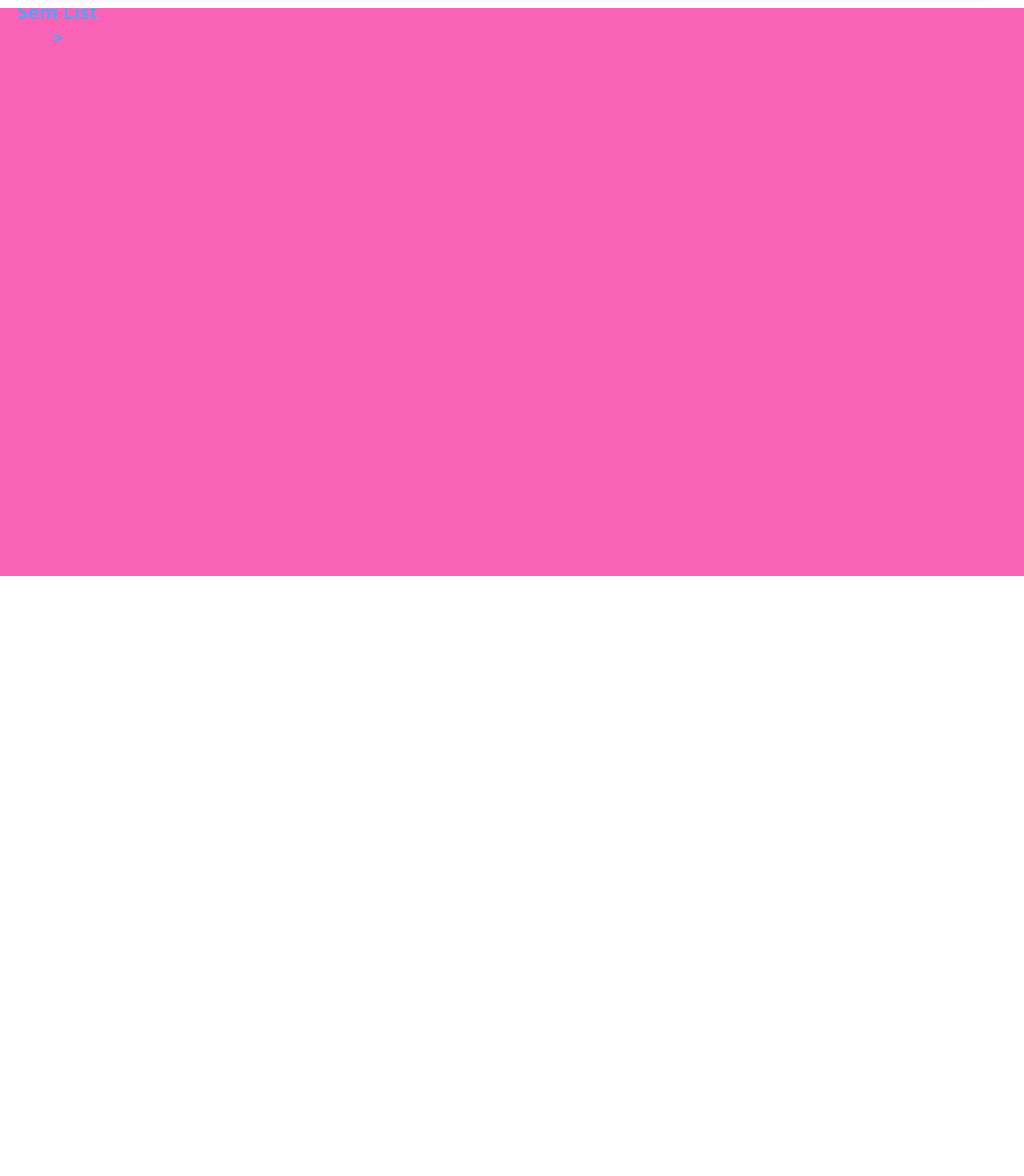
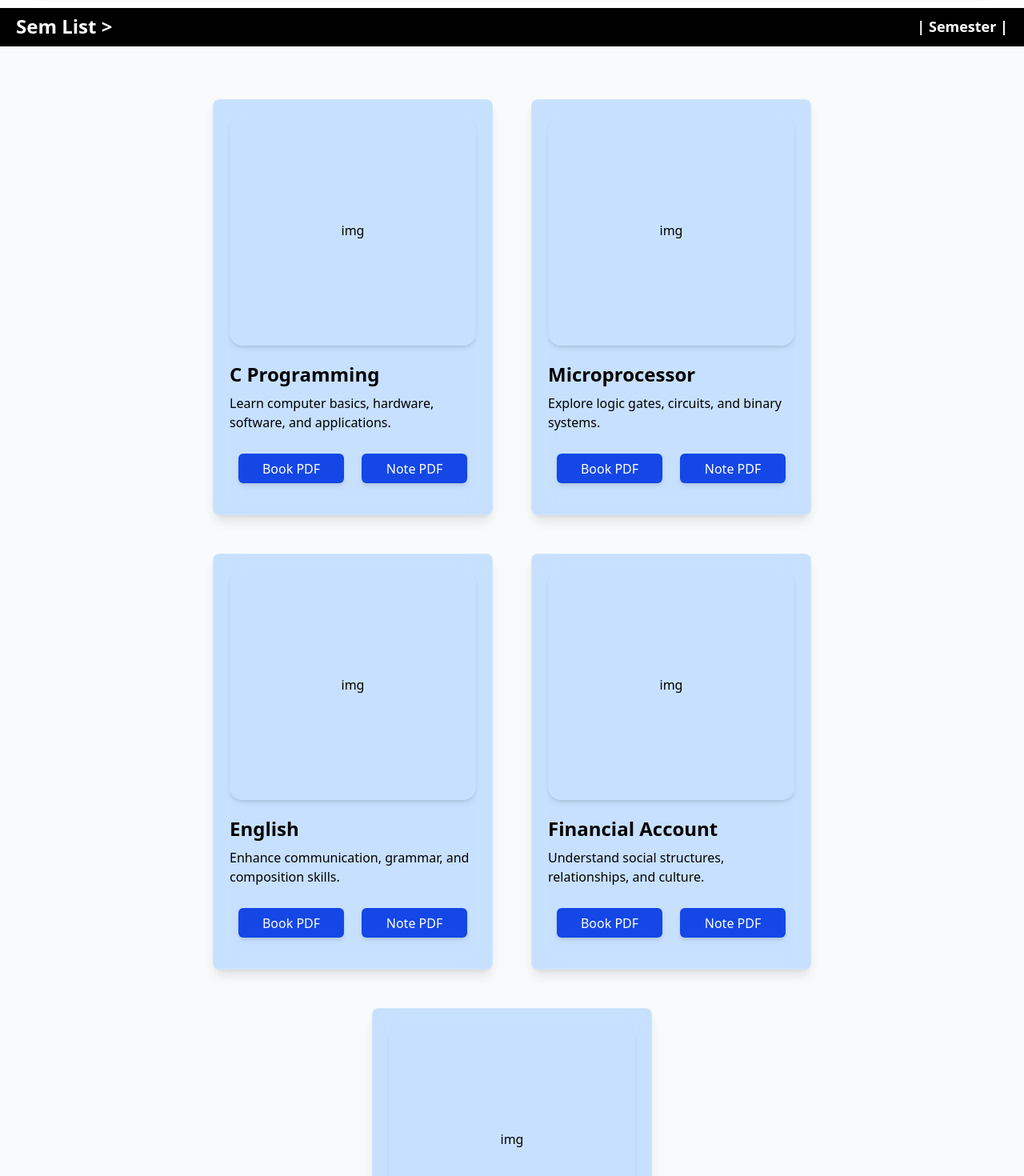
Before and after one commit to SharwanKunwar/BCA-Aspirant-Hub-0.1, a React (Vite) app in the folder BCA-Aspirant-Hub/: page /notes/sem02 in a window 1280 px wide. Shown: the part 80-1550 px from the top of the page at 80% size. Before the commit the page ends 800 px from the top, so only its background shows below. Built offline with nearby package versions, Linux system fonts and the light colour scheme.

Commit message:
updated notes section

```diff
--- a/BCA-Aspirant-Hub/src/Components/About.jsx
+++ b/BCA-Aspirant-Hub/src/Components/About.jsx
@@ -41,7 +41,7 @@ function About() {
           id="about-outer"
           ref={aboutRef}
           className="bg-white/30 backdrop-blur-md shadow-lg w-[98%] h-[98%] rounded-lg">
-            <img className="w-[100%] h-[100%] object-cover object-top" src="/IntroImages/girlbg.png" alt="" />
+            <img className="w-[100%] h-[100%] object-cover object-top" src="/IntroImages/girl01.png" alt="" />
           </div>
         </motion.div>
       </motion.div>
--- a/BCA-Aspirant-Hub/src/Components/AnimatedIntro.jsx
+++ b/BCA-Aspirant-Hub/src/Components/AnimatedIntro.jsx
@@ -157,7 +157,7 @@ if (svgElement) {
               </div>
               <img
                 className="absolute character sm:h-[90%] -bottom-[150%] left-1/2 top-1/2.5 -translate-x-1/2  scale-[2] rotate-[-20deg]"
-                src="/IntroImages/girlbg.png"
+                src="/IntroImages/girl01.png"
                 alt=""
               />
             </div>
--- a/BCA-Aspirant-Hub/src/Components/Card.jsx
+++ b/BCA-Aspirant-Hub/src/Components/Card.jsx
@@ -3,16 +3,16 @@ import React from 'react'
 function Card(props) {
   return (
     <>
-        <div className='bg-blue-400/30 backdrop-blur-lg border border-white/20 w-[350px] h-[600px] rounded-lg shadow-lg p-5 flex flex-col gap-5'>
+        <div className='bg-blue-400/30 backdrop-blur-lg border border-white/20 w-[350px] h-[520px] rounded-lg shadow-lg p-5 sm:m-1 m-5 flex flex-col gap-5'>
 
-            <div className='bg-red-400 w-full h-[65%] rounded-2xl shadow-md'>img</div>
+            <div className=' w-full h-[60%] rounded-2xl shadow-md flex justify-center items-center'>img</div>
             <div className=' w-full h-[20%] flex flex-col gap-2'>
                 <h1 className='text-2xl font-bold'>{props.title}</h1>
                 <p>{props.des}</p>
             </div>
-            <div className=' w-full h-[10%] flex justify-around items-center'>
-                <button className='bg-black text-white w-6/13 h-[75%] sm:w-6/14 sm:h-[70%] rounded-md'>Book PDF</button>
-                <button className='bg-black text-white w-6/13 h-[75%] sm:w-6/14 sm:h-[70%] rounded-md'>Note PDF</button>
+            <div className=' w-full h-[8%] flex justify-around items-start'>
+                <button className='bg-blue-700 text-white w-6/14 h-full sm:w-6/14 sm:h-[95%] rounded-md shadow-md'>Book PDF</button>
+                <button className='bg-blue-700 text-white w-6/14 h-full sm:w-6/14 sm:h-[95%] rounded-md shadow-md'>Note PDF</button>
             </div>
         </div>
     </>
--- a/BCA-Aspirant-Hub/src/Components/CardSemister.jsx
+++ b/BCA-Aspirant-Hub/src/Components/CardSemister.jsx
@@ -1,13 +1,15 @@
-import React from 'react';
-import { Link } from 'react-router-dom';
+import React from "react";
+import { Link } from "react-router-dom";
 
-function CardSemister({ sem, target }) {
+function CardSemister({ sem, target, onSelect }) {
   return (
-    <div className='bg-blue-400/30 text-black backdrop-blur-lg border border-white/20 w-[350px] h-[150px] flex justify-center items-center flex-col gap-5 rounded-lg'>
-      <h1 className='font-bold text-2xl'>{sem}</h1>
-      {/* Correct path to navigate to sem01 or sem02 */}
+    <div
+      className="bg-blue-400 text-black backdrop-blur-lg border border-white/30 w-[300px] h-[150px] flex justify-center items-center flex-col gap-5 rounded-lg"
+      onClick={() => onSelect(sem)} // Pass the semester name to the parent
+    >
+      <h1 className="font-bold text-2xl">{sem}</h1>
       <Link to={`/notes/${target}`}>
-        <button className='bg-blue-400 p-2 text-white w-[300px] h-[40px] rounded-3xl hover:bg-black hover:text-white transition-all hover:shadow-md translate-0.5'>
+        <button className="bg-purple-700 p-2 text-white w-[200px] h-[40px] rounded-lg hover:bg-black hover:text-white transition-all hover:shadow-md">
           Explore
         </button>
       </Link>
--- a/BCA-Aspirant-Hub/src/Home/Notes.jsx
+++ b/BCA-Aspirant-Hub/src/Home/Notes.jsx
@@ -3,35 +3,47 @@ import CardSemister from "../Components/CardSemister";
 import { Outlet } from "react-router";
 import { ChevronRight, ChevronLeft } from "lucide-react";
 
+const SEMESTERS = [
+  { sem: "First Semester", target: "sem01" },
+  { sem: "Second Semester", target: "sem02" },
+];
+
 function Notes() {
   const [isOpen, setIsOpen] = useState(false);
+  const [selectedSem, setSelectedSem] = useState("| Semester |"); // Default to "First Semester"
 
   const toggleSidebar = () => {
     setIsOpen(!isOpen);
+  };
+
+  const handleSemSelect = (sem) => {
+    setSelectedSem(sem);
   };
 
   return (
     <>
       {/* Toggle Button */}
       <button
-        className=" text-blue-400 w-[120px] h-[45px] flex justify-center items-center fixed top-22 left-3 z-20 rounded-md text-2xl font-bold"
+        className="text-white bg-black w-full sm:h-[50px] h-[50px] flex justify-between pl-5 pr-5 items-center fixed sm:top-22 top-20 z-20 text-2xl font-bold"
         onClick={toggleSidebar}
       >
         {isOpen ? "Sem List <" : "Sem List >"}
+        <p className="text-[18px]">{selectedSem}</p>
       </button>
 
       {/* Sidebar */}
       <div
-        className={`bg-gray-50 backdrop-blur-lg border border-white/20 w-[400px] h-screen overflow-y-scroll pt-20 flex flex-col items-center gap-10 fixed top-0 left-0 z-10 transition-transform duration-300 ${
+        className={`bg-gray-50/30 backdrop-blur-lg border border-white/20 w-full h-screen overflow-y-scroll pt-20 flex flex-wrap flex-col items-center gap-10 fixed top-0 left-0 z-10 transition-transform duration-300 ${
           isOpen ? "translate-x-0" : "-translate-x-full"
         }`}
       >
-        <div className="bg-black text-white w-full h-[60px] flex justify-end items-center px-4">
+        <div className="text-white w-full h-[60px] flex justify-end items-center px-2 z-55">
           <h1 className="text-2xl">Semester List</h1>
         </div>
 
-        <CardSemister sem="First Semester" target="sem01" />
-        <CardSemister sem="Second Semester" target="sem02" />
+        {SEMESTERS.map(({ sem, target }) => (
+          <CardSemister key={target} sem={sem} target={target} onSelect={handleSemSelect} />
+        ))}
       </div>
 
       {/* Main Content */}
--- a/BCA-Aspirant-Hub/src/SemComponents/Sem01.jsx
+++ b/BCA-Aspirant-Hub/src/SemComponents/Sem01.jsx
@@ -4,12 +4,12 @@ import Card from '../Components/Card'
 function Sem01() {
   return (
     <div className='bg-gray-50 w-screen flex justify-center flex-wrap gap-10 pt-35 sm:p-50'>
-      <Card title={"cfa"} des={"this is cfa note and book"}/>
-      <Card title={"cfa"} des={"this is cfa note and book"}/>
-      <Card title={"cfa"} des={"this is cfa note and book"}/>
-      <Card title={"cfa"} des={"this is cfa note and book"}/>
-      <Card title={"cfa"} des={"this is cfa note and book"}/>
-      <Card title={"cfa"} des={"this is cfa note and book"}/>
+      <Card title={"CFA"} des={"Learn computer basics, hardware, software, and applications."}/>
+      <Card title={"Digital Logic"} des={"Explore logic gates, circuits, and binary systems."}/>
+      <Card title={"English"} des={"Enhance communication, grammar, and composition skills."}/>
+      <Card title={"Sociology"} des={"Understand social structures, relationships, and culture."}/>
+      <Card title={"Math"} des={"Master matrices, calculus, and other key topics."}/>
+
     </div>
   )
 }
--- a/BCA-Aspirant-Hub/src/SemComponents/Sem02.jsx
+++ b/BCA-Aspirant-Hub/src/SemComponents/Sem02.jsx
@@ -1,9 +1,15 @@
 import React from 'react'
+import Sem01 from './Sem01'
+import Card from '../Components/Card'
 
 function Sem02() {
   return (
-    <div className='bg-pink-400 w-full h-screen'>
-      this is sem02
+    <div className='bg-gray-50 w-screen flex justify-center flex-wrap gap-10 pt-35 sm:p-50'>
+      <Card title={"C Programming"} des={"Learn computer basics, hardware, software, and applications."}/>
+      <Card title={"Microprocessor"} des={"Explore logic gates, circuits, and binary systems."}/>
+      <Card title={"English"} des={"Enhance communication, grammar, and composition skills."}/>
+      <Card title={"Financial Account"} des={"Understand social structures, relationships, and culture."}/>
+      <Card title={"Math"} des={"Master matrices, calculus, and other key topics."}/>
     </div>
   )
 }
```
Also changed, not shown: 2 other files (tests, documents, lock files or other folders).
